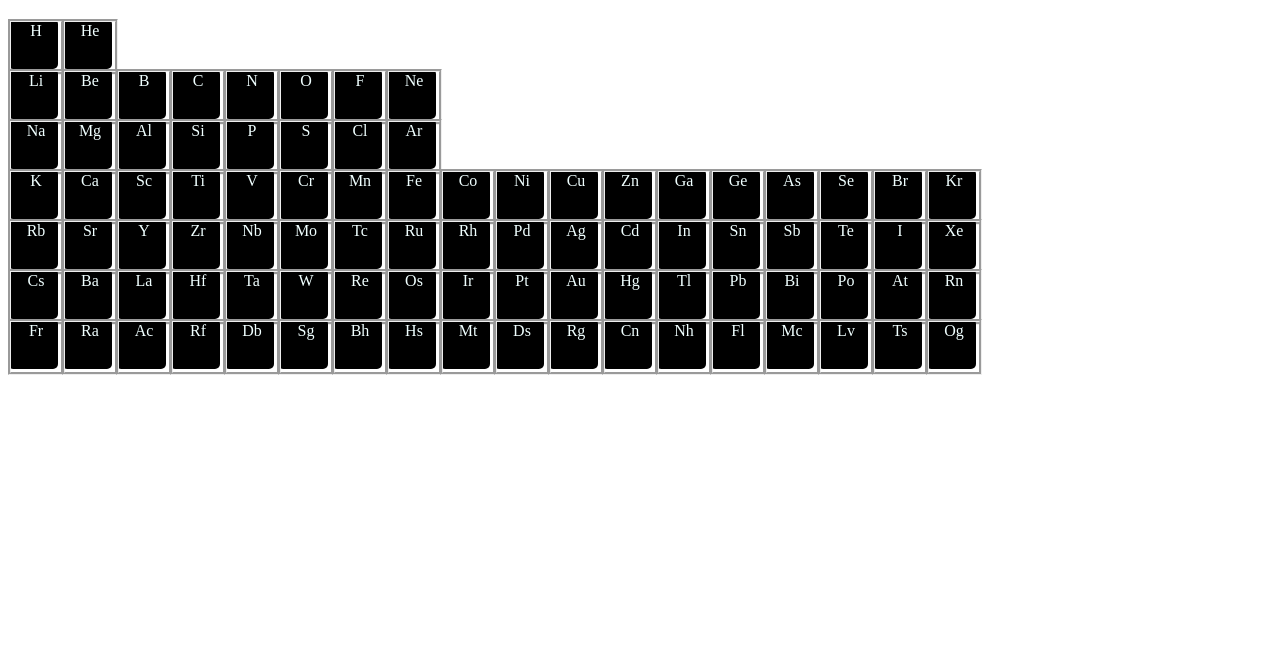
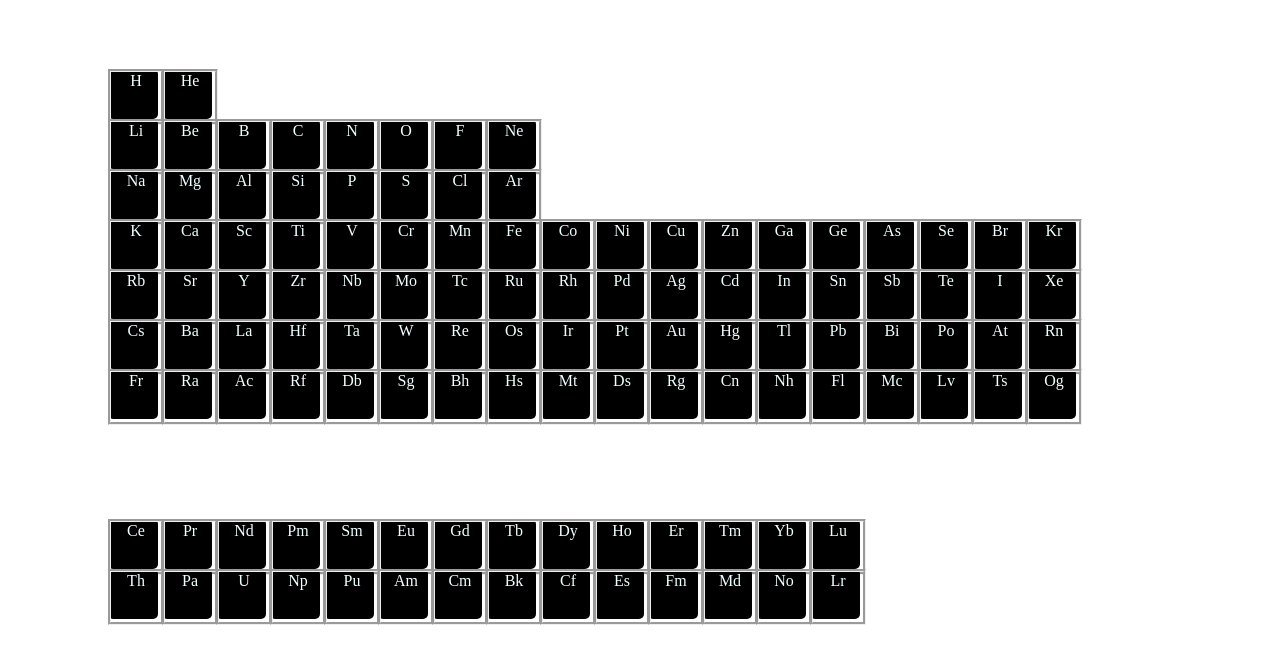
Before and after one commit to Aaron8907/Periodic-Table, a plain HTML site: page index.html in a window 1280 px wide. Shown: the part 61-724 px from the top of the page. Drawn offline with Linux system fonts and the light colour scheme.

Commit message:
added second block

```diff
--- a/index.html
+++ b/index.html
@@ -10,6 +10,7 @@
     </head>
     <body>
         <h1>Periodic Table</h1>
+        <div class="firstBlock">
         <div class="row">
             <div class="square">
                 <p class="element ">H</p>
@@ -300,3 +301,100 @@
                 <p class="element">Og</p>
             </div>
         </div>
+        </div>
+
+
+        <div class="firstBlock">
+
+            <div class="row">
+                <div class="square">
+                    <p class="element ">Ce</p>
+                </div>
+                <div class="square">
+                    <p class="element">Pr</p>
+                </div>
+                <div class="square">
+                    <p class="element">Nd</p>
+                </div>
+                <div class="square">
+                    <p class="element">Pm</p>
+                </div>
+                <div class="square">
+                    <p class="element">Sm</p>
+                </div>
+                <div class="square">
+                    <p class="element">Eu</p>
+                </div>
+                <div class="square">
+                    <p class="element">Gd</p>
+                </div>
+                <div class="square">
+                    <p class="element">Tb</p>
+                </div>
+                <div class="square">
+                    <p class="element">Dy</p>
+                </div>
+                <div class="square">
+                    <p class="element">Ho</p>
+                </div>
+                <div class="square">
+                    <p class="element">Er</p>
+                </div>
+                <div class="square">
+                    <p class="element">Tm</p>
+                </div>
+                <div class="square">
+                    <p class="element">Yb</p>
+                </div>
+                <div class="square">
+                    <p class="element">Lu</p>
+                </div>
+            </div>
+
+            <div class="row">
+                <div class="square">
+                    <p class="element ">Th</p>
+                </div>
+                <div class="square">
+                    <p class="element">Pa</p>
+                </div>
+                <div class="square">
+                    <p class="element">U</p>
+                </div>
+                <div class="square">
+                    <p class="element">Np</p>
+                </div>
+                <div class="square">
+                    <p class="element">Pu</p>
+                </div>
+                <div class="square">
+                    <p class="element">Am</p>
+                </div>
+                <div class="square">
+                    <p class="element">Cm</p>
+                </div>
+                <div class="square">
+                    <p class="element">Bk</p>
+                </div>
+                <div class="square">
+                    <p class="element">Cf</p>
+                </div>
+                <div class="square">
+                    <p class="element">Es</p>
+                </div>
+                <div class="square">
+                    <p class="element">Fm</p>
+                </div>
+                <div class="square">
+                    <p class="element">Md</p>
+                </div>
+                <div class="square">
+                    <p class="element">No</p>
+                </div>
+                <div class="square">
+                    <p class="element">Lr</p>
+                </div>
+            </div>
+
+            </div>
+            </div>
--- a/style.css
+++ b/style.css
@@ -23,3 +23,8 @@ h1 {
   .row{
     display: block;
   }
+
+  .firstBlock{
+    padding: 50px;
+    padding-left: 100px;
+  }
```
